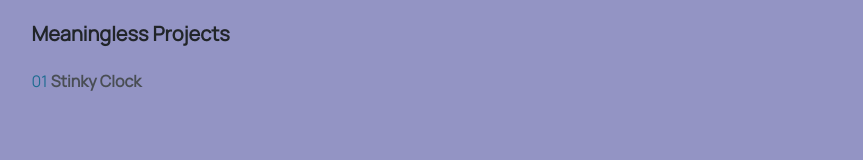
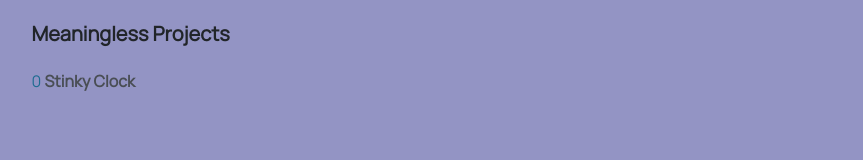
Before and after one commit to Ravenna1031/my-website-vite, a Vue app: page /projects in a window 1280 px wide. Shown: the part 136-296 px from the top of the page, without its empty margins (326-1189 px from the left). Built offline with nearby package versions, Linux system fonts and the light colour scheme.

Commit message:
project 0 init

```diff
--- a/src/constant.ts
+++ b/src/constant.ts
@@ -1,5 +1,3 @@
-import StinkyClock from './views/projects/StinkyClock.vue'
-
-export const RouterMap = {
-  '01': StinkyClock,
-}
+export const projectsList: string[] = [
+  'Stinky Clock',
+]
--- a/src/router.ts
+++ b/src/router.ts
@@ -2,7 +2,7 @@ import { createRouter, createWebHistory } from 'vue-router'
 import Home from './views/Home.vue'
 import Gallery from './views/Gallery.vue'
 import Projects from './views/Projects.vue'
-import { RouterMap } from './constant'
+import projectAdmin from './views/projects/admin.vue'
 
 const routerHistory = createWebHistory()
 const router = createRouter({
@@ -25,14 +25,17 @@ const router = createRouter({
       name: 'projects',
       component: Projects,
       meta: { title: 'Projects - Ray Gu' },
-      children: [
-        {
-          path: '/projects/01',
-          component: RouterMap['01'],
-        },
-      ],
+    },
+    {
+      path: '/projects/:id',
+      component: projectAdmin,
     },
   ],
 })
 
+router.beforeEach((to) => {
+  if (typeof (to.meta.title) === 'string')
+    document.title = to.meta.title
+})
+
 export default router
--- a/src/views/Projects.vue
+++ b/src/views/Projects.vue
@@ -1,15 +1,21 @@
 <script setup lang="ts">
-interface IProject {
-  index: string
-  name: string
-}
+import { projectsList } from '../constant'
+// interface IProject {
+//   index: string
+//   name: string
+// }
 
-const projectsList: IProject[] = [
-  {
-    index: '01',
-    name: 'Stinky Clock',
-  },
-]
+// const projectsList: IProject[] = [
+//   {
+//     index: '01',
+//     name: 'Stinky Clock',
+//   },
+// ]
+
+// const projectsList: string[] = [
+//   'Stinky Clock',
+// ]
+
 </script>
 
 <template>
@@ -18,10 +24,10 @@ const projectsList: IProject[] = [
       <div id="project-title">
         <h5>Meaningless Projects</h5>
       </div>
-      <router-link v-for="project in projectsList" id="project-container" :key="project.index"
-        :to="{ path: '/projects/' + project.index }" class="col-xs-12 col-sm-10 col-md-6 col-lg-4">
+      <router-link v-for="project, index in projectsList" id="project-container" :key="index"
+        :to="{ path: '/projects/' + index }" class="col-xs-12 col-sm-10 col-md-6 col-lg-4">
         <div id="project-container">
-          <span id="project-index">{{ project.index }}</span> <span id="project-name">{{ project.name }}</span>
+          <span id="project-index">{{ index }}</span> <span id="project-name">{{ project }}</span>
         </div>
       </router-link>
     </div>
@@ -43,7 +49,6 @@ const projectsList: IProject[] = [
 }
 
 #project-index {
-  /* color: rgba(96, 55, 62, 0.8); */
   color: rgba(0, 98, 132, 0.8);
 }
 
--- a/src/views/projects/StinkyClock.vue
+++ b/src/views/projects/StinkyClock.vue
@@ -1,3 +1,26 @@
+<script setup lang="ts">
+import eightIcon from '../../assets/image/icon/eightIcon.png'
+
+</script>
+
 <template>
-  <div />
+  <div class="container">
+    <img :src="eightIcon" class="rotate">
+  </div>
 </template>
+
+<style>
+.rotate {
+  animation: rotation 5s infinite linear;
+}
+
+@keyframes rotation {
+  from {
+    transform: rotate(0deg);
+  }
+
+  to {
+    transform: rotate(359deg);
+  }
+}
+</style>
--- /dev/null
+++ b/src/views/projects/admin.vue
@@ -0,0 +1,19 @@
+<script setup lang="ts">
+import { toInteger } from 'lodash'
+import { useRoute } from 'vue-router'
+import { projectsList } from '../../constant'
+
+import StinkyClock from './StinkyClock.vue'
+
+const route = useRoute()
+
+if (typeof (route.params.id) === 'string') // type guard
+  document.title = `${route.params.id}. ${projectsList[toInteger(route.params.id)]}`
+
+</script>
+
+<template>
+  <div>
+    <StinkyClock v-if="route.params.id === '0'" />
+  </div>
+</template>
```
Also changed, not shown: src/assets/image/icon/eightIcon.png (added).
